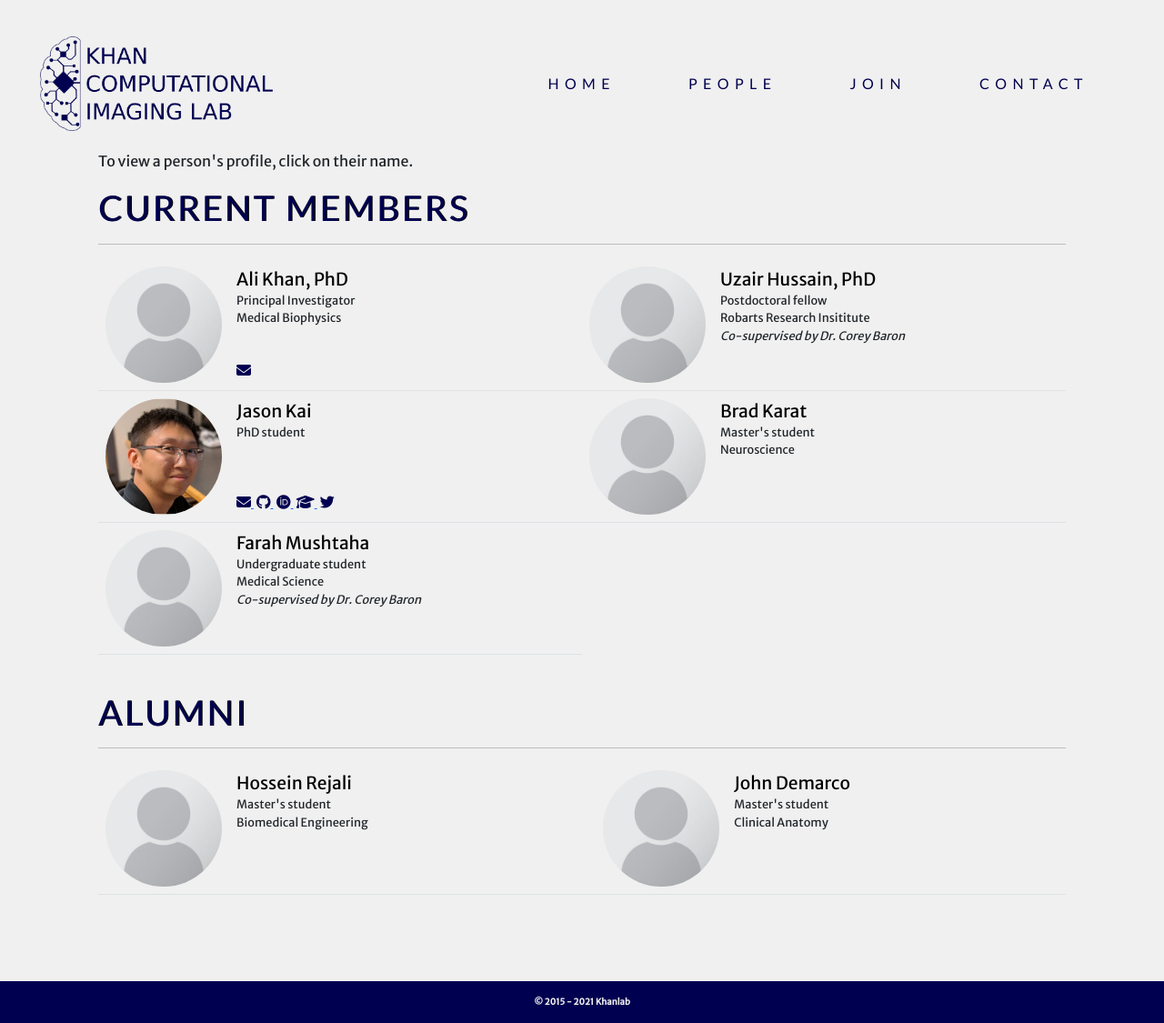
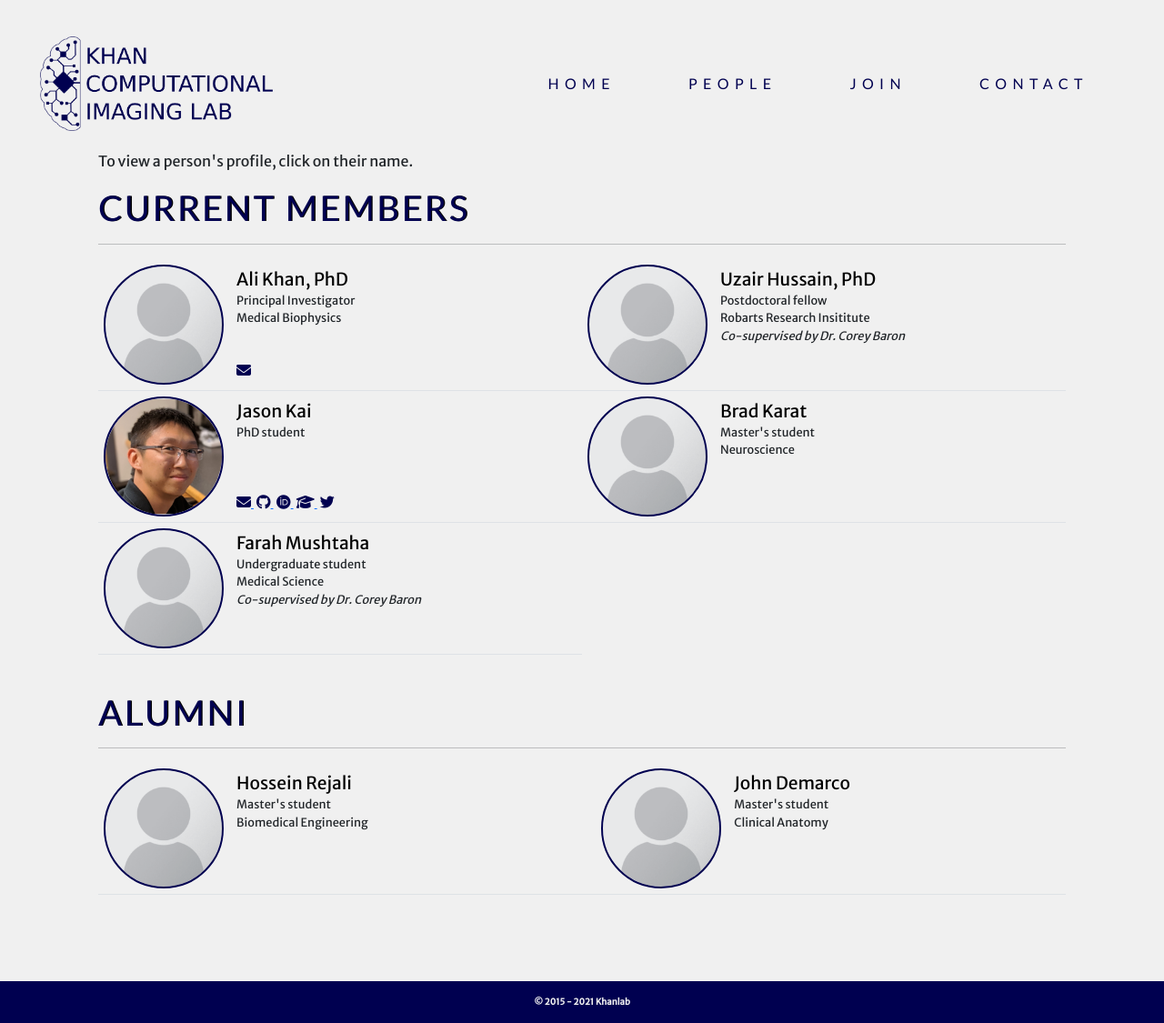
Before and after one commit to khanlab/khanlab.github.io, a Jekyll site: the page built from people/people.html, in a window 1280 px wide. Shown: the whole page at 91% size. Built offline with Jekyll 4.4.1, drawn with Linux system fonts in a browser that asks for light colours; nearby versions of some CDN libraries.

Commit message:
update people css

```diff
--- a/_includes/people/alumni.html
+++ b/_includes/people/alumni.html
@@ -87,7 +87,7 @@
         <div class="modal-body">
           <div class="container-fluid">
             <div class="row">
-              <div class="col-4">
+              <div class="col-5">
                 <div class="text-center">
                   <img class="member-photo" src="{{ image }}" />
                   <p class="member-affiliation">
@@ -126,7 +126,7 @@
                   </li>
                 </ul>
               </div>
-              <div class="col-8">{{ person }}</div>
+              <div class="col-7">{{ person }}</div>
             </div>
           </div>
         </div>
--- a/_includes/people/current.html
+++ b/_includes/people/current.html
@@ -87,7 +87,7 @@
         <div class="modal-body">
           <div class="container-fluid">
             <div class="row">
-              <div class="col-4">
+              <div class="col-xl-4 col-md-12 col-sm-12">
                 <div class="text-center">
                   <img class="member-photo" src="{{ image }}" />
                   <p class="member-affiliation">
@@ -126,7 +126,7 @@
                   </li>
                 </ul>
               </div>
-              <div class="col-8">{{ person }}</div>
+              <div class="col-xl-8 col-md-12 col-sm-12">{{ person }}</div>
             </div>
           </div>
         </div>
--- a/assets/css/people.css
+++ b/assets/css/people.css
@@ -5,6 +5,9 @@
 .member-photo {
     width: 7.5vh;
     border-radius: 25vw;
+    outline: rgb(0, 0, 80);
+    outline-style: solid;
+    outline-width: .25vh;
 }
 
 .media-heading {
@@ -24,6 +27,16 @@
 
 .socials {
     display: None;
+
+}
+
+.member-socials {
+    list-style: None;
+    padding-left: 0;
+}
+
+.member-socials a {
+    color: rgb(0, 0, 80);
 }
 
 /* Large screens */
@@ -56,11 +69,5 @@
         margin-top: 1vw;
     }
 
-    .member-socials {
-        list-style: None;
-    }
 
-    .member-socials a {
-        color: rgb(0, 0, 80);
-    }
 }
```
Also changed, not shown: assets/images/people/placeholder.png.
